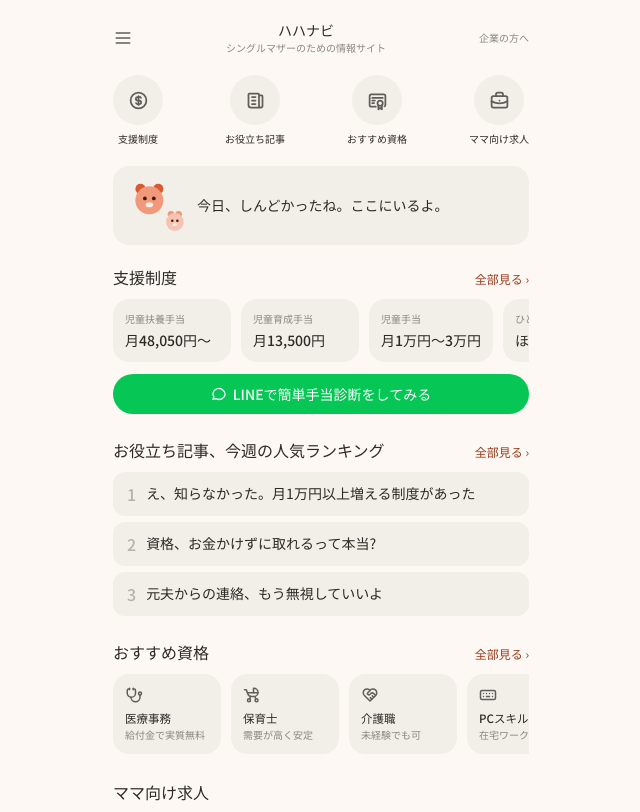
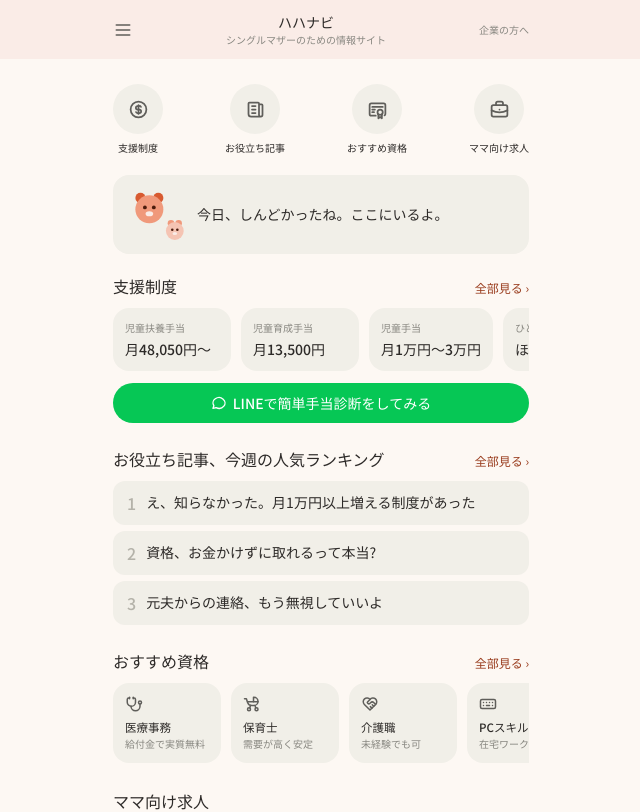
Before and after one commit to hahanabi06/hahanavi, a Next.js app: page / in a window 1280 px wide. Shown: the top 812 px of the page, without its empty margins (319-959 px from the left). Built offline with nearby package versions, Linux system fonts and the light colour scheme.

Commit message:
ホーム画面のヘッダーを固定表示にし、淡いピンク色をつける
ハンバーガーメニューとタイトル部分をスクロールしても常に見える固定ヘッダーに変更。背景色は既存パレットの淡いピンク(#FAECE7)を採用

```diff
--- a/src/app/page.tsx
+++ b/src/app/page.tsx
@@ -88,10 +88,9 @@ const NAV_ITEMS = [
 
 export default function Home() {
   return (
-    <div className="flex min-h-full flex-1 justify-center bg-[var(--background)]">
-      <main className="w-full max-w-md px-4 py-5">
-        {/* header */}
-        <div className="mb-1 flex items-center justify-between">
+    <>
+      <header className="fixed inset-x-0 top-0 z-20 flex justify-center bg-[#FAECE7]">
+        <div className="flex w-full max-w-md items-center justify-between px-4 py-3">
           <IconMenu2 size={20} className="text-[#5F5E5A]" />
           <div className="text-center">
             <p className="text-sm font-medium">ハハナビ</p>
@@ -103,7 +102,9 @@ export default function Home() {
             企業の方へ
           </a>
         </div>
-
+      </header>
+      <div className="flex min-h-full flex-1 justify-center bg-[var(--background)]">
+        <main className="w-full max-w-md px-4 pt-16 pb-5">
         {/* icon nav */}
         <div className="my-5 flex justify-between">
           {NAV_ITEMS.map(({ icon: Icon, label }) => (
@@ -237,7 +238,8 @@ export default function Home() {
             追加
           </a>
         </div>
-      </main>
-    </div>
+        </main>
+      </div>
+    </>
   );
 }
```
